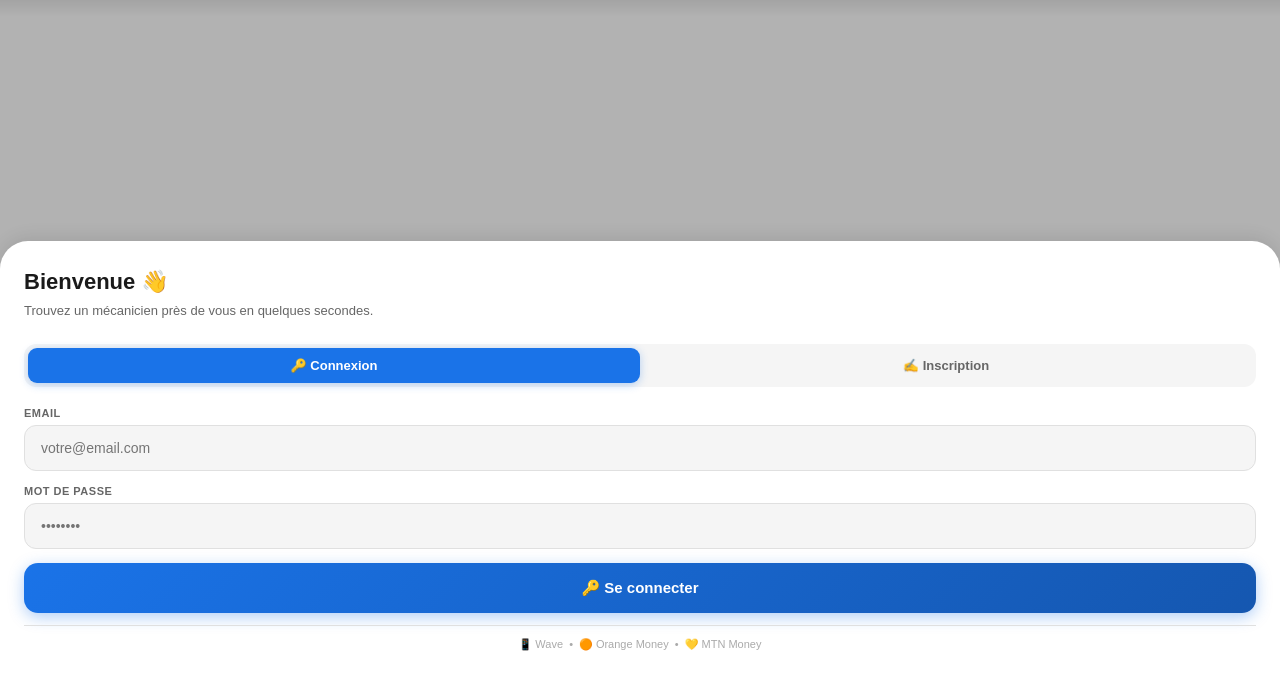
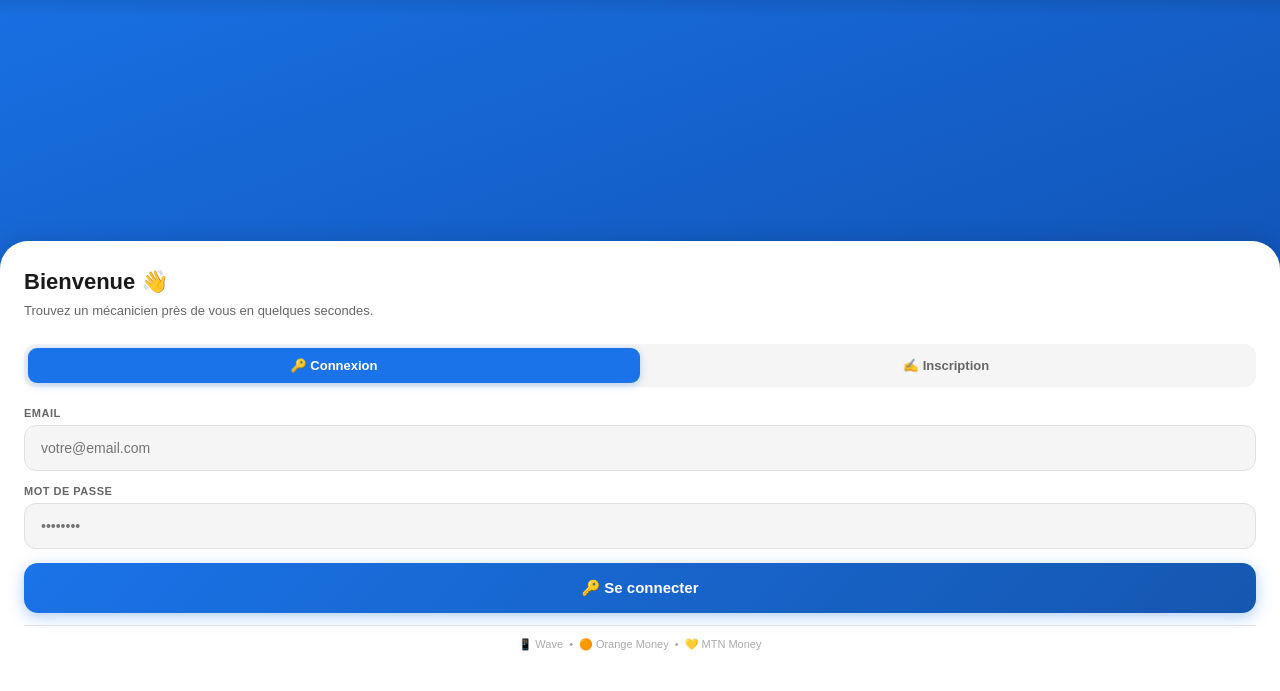
Before and after one commit to zilatantall-prog/mcm-frontend, a website: page index.html in a window 1280 px wide. Shown: the part 109-800 px from the top of the page. Drawn offline with nearby package versions, Linux system fonts and the light colour scheme.

Commit message:
Fix accueil fond bleu sans carte

```diff
--- a/index.html
+++ b/index.html
@@ -13,11 +13,11 @@
 :root{--bleu:#1a73e8;--bleu2:#1557b0;--blanc:#ffffff;--gris:#f5f5f5;--gris2:#e8e8e8;--texte:#1a1a1a;--sous:#666;--bord:#e0e0e0;--vert:#00c853;--rouge:#f44336;--orange:#ff6600;}
 html,body{height:100%;overflow:hidden;}
 body{font-family:'Arial',sans-serif;background:var(--blanc);color:var(--texte);}
-#carte-fond{position:fixed;top:0;left:0;width:100%;height:100%;z-index:0;pointer-events:none;}
-#overlay-fond{position:fixed;top:0;left:0;width:100%;height:100%;background:rgba(0,0,0,0.3);z-index:1;pointer-events:none;}
+#carte-fond{display:none;}
+#overlay-fond{display:none;}
 .ecran{display:none;position:fixed;top:0;left:0;width:100%;height:100%;z-index:10;overflow-y:auto;}
 .ecran.actif{display:flex;flex-direction:column;}
-#ecran-accueil{justify-content:flex-end;background:transparent;}
+#ecran-accueil{justify-content:flex-end;background:linear-gradient(160deg,#1a73e8,#0d47a1);}
 .accueil-top{position:absolute;top:0;left:0;right:0;padding:50px 24px 20px;background:linear-gradient(to bottom,rgba(0,0,0,0.6),transparent);z-index:2;}
 .accueil-logo{font-size:32px;font-weight:900;letter-spacing:2px;color:white;}
 .accueil-logo span{color:#64b5f6;}
```
